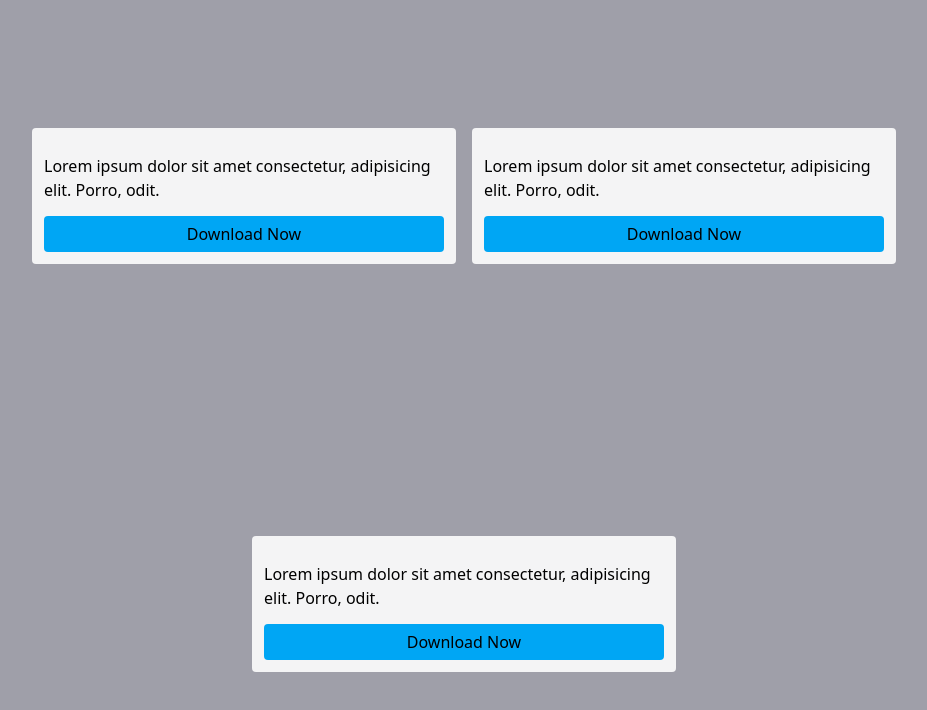
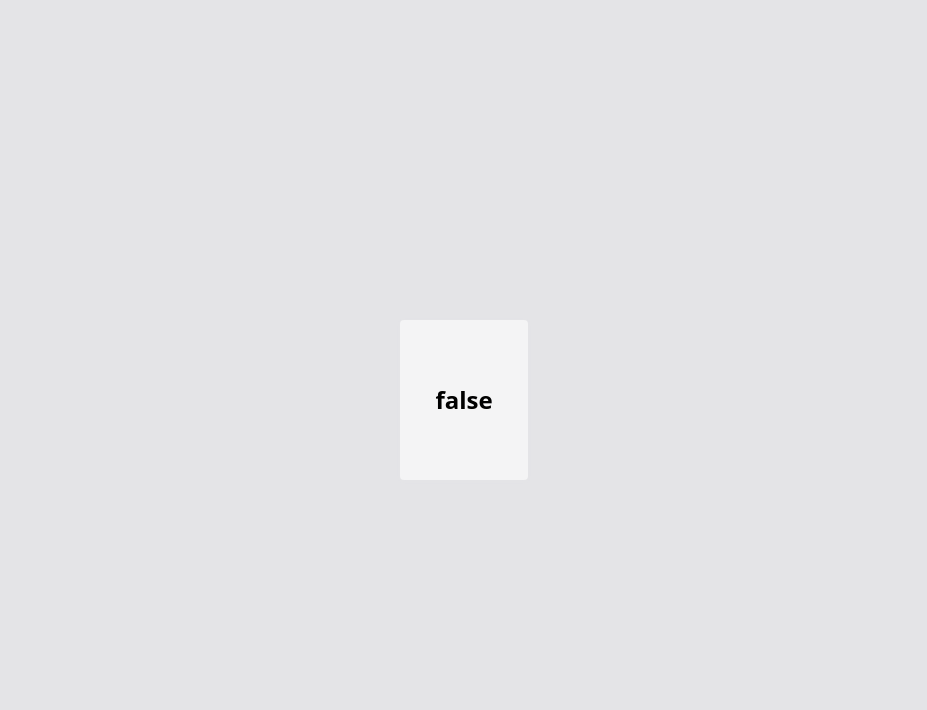
Before and after one commit to vamshi-krishna921/React-js, a React (Vite) app in the folder my-app/: page / in a window 1280 px wide. Shown: the top 710 px of the page, without its empty margins (176-1103 px from the left). Built offline with nearby package versions, Linux system fonts and the light colour scheme.

Commit message:
use hook

```diff
--- a/my-app/src/App.jsx
+++ b/my-app/src/App.jsx
@@ -2,6 +2,7 @@ import React from "react";
 //* Importing cards from cards.jsx
 import Cards from "./cards";
 import Events from "./Events";
+import Usehook from "./Usehook";
 
 const App = () => {
   return (
@@ -32,9 +33,10 @@ const App = () => {
     // </div>
 
     //* using component from other file (component rendering)
-     <main className="w-[100vw] min-h-screen flex justify-center items-center gap-4 flex-wrap bg-zinc-400">
+     <main className="w-[100vw] min-h-screen flex justify-center items-center gap-4 flex-wrap bg-zinc-200">
       {/* <Cards /> */}
-      <Events/>
+      {/* <Events/> */}
+      <Usehook/>
     </main>
   );
 };
--- a/my-app/src/Usehook.jsx
+++ b/my-app/src/Usehook.jsx
@@ -1,9 +1,46 @@
-import React from 'react'
+import React from "react";
+import { useState } from "react";
 
+//* Begineer useState
+// function Usehook() {
+//   const [count, setCount] = useState(0);
+//   function counter(){
+//     setCount(count+1);
+//   }
+//   return (
+    // <div className="w-[10%] h-[20dvh] rounded bg-zinc-100 flex flex-col justify-center items-center gap-4 shadow shadow-zinc-200">
+    //   <p className="text-2xl font-semibold text-black">{count == 0 ? "Count begins": count}</p>
+    //   {/* <button onClick={() => {
+    //     setCount(count + 1)
+    //   }} className="px-4.5 py-2.5 bg-sky-400 text-xl rounded hover:transform-translate hover:-translate-y-0.5 duration-75">
+    //     Click me
+    //   </button> */}
+    //   <button onClick={counter} className="px-4.5 py-2.5 bg-sky-400 text-xl rounded hover:transform-translate hover:-translate-y-0.5 duration-75 hover:shadow shadow-sky-900">
+    //     Click me
+    //   </button>
+    // </div>
+//   );
+// }
+
+//* useState using objects
 function Usehook() {
+  const [value,setValue] = useState({
+    name: "Ganesh",
+    isBoolean : false,
+  })
+
   return (
-    <div>Usehook</div>
+     <div className="w-[10%] h-[20dvh] rounded bg-zinc-100 flex flex-col justify-center items-center gap-4 shadow shadow-zinc-200">
+      {/* Inline click event */}
+      <p className="text-2xl font-semibold text-black">{value.isBoolean.toString()}</p>
+      {/* <button onClick={()=>setValue({...value, isBoolean: !value.isBoolean})} className="px-4.5 py-2.5 bg-sky-400 text-xl rounded hover:transform-translate hover:-translate-y-0.5 duration-100 hover:shadow shadow-sky-900">
+        Click me
+      </button> */}
+      {/* <button onClick={() => setValue({...value, isBoolean: !value.isBoolean})} className="px-4.5 py-2.5 bg-sky-400 text-xl rounded hover:transform-translate hover:-translate-y-0.5 duration-100 hover:shadow shadow-sky-900">
+        Click me
+      </button> */}
+    </div>
   )
 }
 
-export default Usehook
+export default Usehook;
--- a/my-app/src/main.jsx
+++ b/my-app/src/main.jsx
@@ -2,7 +2,7 @@ import React from "react";
 import { StrictMode } from "react";
 import { createRoot } from "react-dom/client";
 import App from "./App.jsx";
-import Cards from "./cards.jsx";
+// import Cards from "./cards.jsx";
 
 createRoot(document.getElementById("root")).render(
   <React.StrictMode>
```
